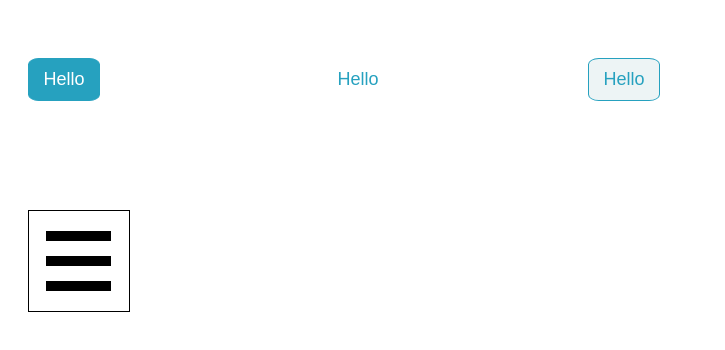
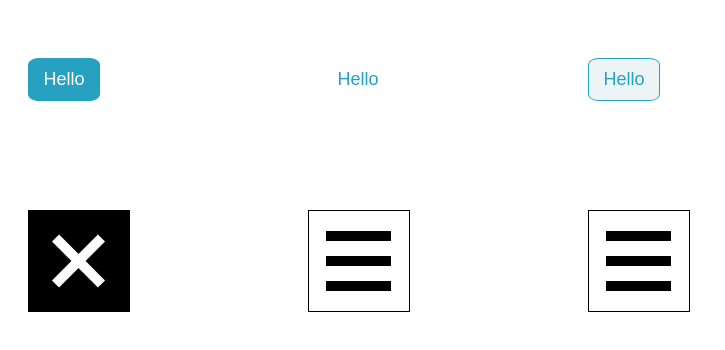
Before and after one commit to aevans1910/css_animations, a plain HTML site: page index.html in a window 1280 px wide. In both pictures the pointer is over the element 79 px from the left and 261 px from the top of the page. Shown: the whole page, without its empty margins (0-725 px from the left). Drawn offline with Linux system fonts and the light colour scheme.

Commit message:
[add] 2 animations

```diff
--- a/index.html
+++ b/index.html
@@ -23,6 +23,16 @@
             <div></div>
             <div></div>
         </div>
+        <div class="arrow">
+            <div></div>
+            <div></div>
+            <div></div>
+        </div>
+        <div class="circle">
+            <div></div>
+            <div></div>
+            <div></div>
+        </div>
     </div>
 </body>
 </html>
--- a/style.css
+++ b/style.css
@@ -69,6 +69,7 @@
     height: 100px;
     width: 100px;
     border: solid black 1px;
+    transition: 300ms;
 }
 
 .hamburger > :first-child {
@@ -76,6 +77,7 @@
     width: 65px;
     background-color: black;
     transform: translate(17px, -15px);
+    transition: 300ms;
 }
 
 .hamburger > :nth-child(2) {
@@ -90,4 +92,149 @@
     width: 65px;
     background-color: black;
     transform: translate(17px, 15px);
+    transition: 300ms;
 }
+
+.hamburger:hover {
+    height: 100px;
+    width: 100px;
+    background-color: black;
+}
+
+.hamburger:hover > :first-child{
+    height: 10px;
+    width: 65px;
+    background-color: white;
+    transform: translate(17px, 10px) rotate(45deg);
+    z-index: 1;
+}
+
+.hamburger:hover > :nth-child(2) {
+    height: 10px;
+    width: 65px;
+}
+
+.hamburger:hover > :nth-child(3) {
+    height: 10px;
+    width: 65px;
+    background-color: white;
+    transform: translate(17px, -10px) rotate(315deg);
+}
+
+.arrow {
+    height: 100px;
+    width: 100px;
+    border: solid black 1px;
+    transition: 300ms;
+}
+
+.arrow > :first-child {
+    height: 10px;
+    width: 65px;
+    background-color: black;
+    transform: translate(17px, -15px);
+    transition: 300ms;
+}
+
+.arrow > :nth-child(2) {
+    height: 10px;
+    width: 65px;
+    background-color: black;
+    transform: translate(17px, 0px);
+    transition: 300ms
+}
+
+.arrow > :nth-child(3) {
+    height: 10px;
+    width: 65px;
+    background-color: black;
+    transform: translate(17px, 15px);
+    transition: 300ms;
+}
+
+.arrow:hover {
+    height: 100px;
+    width: 100px;
+    background-color: black;
+}
+
+.arrow:hover > :first-child {
+    height: 10px;
+    width: 55px;
+    background-color: white;
+    transform: translate(8px, -6px)  rotate(315deg);
+}
+
+.arrow:hover > :nth-child(2) {
+    height: 10px;
+    width: 65px;
+    background-color: white;
+    transform: translate(17px, 0px);
+}
+
+.arrow:hover > :nth-child(3) {
+    height: 10px;
+    width: 55px;
+    background-color: white;
+    transform: translate(8px, 6px) rotate(45deg);
+}
+
+.circle {
+    height: 100px;
+    width: 100px;
+    border: solid black 1px;
+    transition: 300ms;
+}
+
+.circle > :first-child {
+    height: 10px;
+    width: 65px;
+    background-color: black;
+    transform: translate(17px, -15px);
+    transition: 300ms;
+}
+
+.circle > :nth-child(2) {
+    height: 10px;
+    width: 65px;
+    background-color: black;
+    transform: translate(17px, 0px);
+    transition: 300ms
+}
+
+.circle > :nth-child(3) {
+    height: 10px;
+    width: 65px;
+    background-color: black;
+    transform: translate(17px, 15px);
+    transition: 300ms;
+}
+
+.circle:hover {
+    height: 100px;
+    width: 100px;
+    background-color: black;
+}
+
+.circle:hover > :first-child {
+    height: 10px;
+    width: 50px;
+    background-color: white;
+    transform: translate(25px, 45px) rotate(45deg);
+    z-index: 1;
+}
+
+.circle:hover > :nth-child(2) {
+    height: 65px;
+    width: 65px;
+    border-radius: 50%;
+    border: solid white 10px;
+    transform: translate(7px, 0px);
+}
+
+.circle:hover > :nth-child(3) {
+    height: 10px;
+    width: 50px;
+    background-color: white;
+    transform: translate(25px, -45px) rotate(315deg);
+}
```
